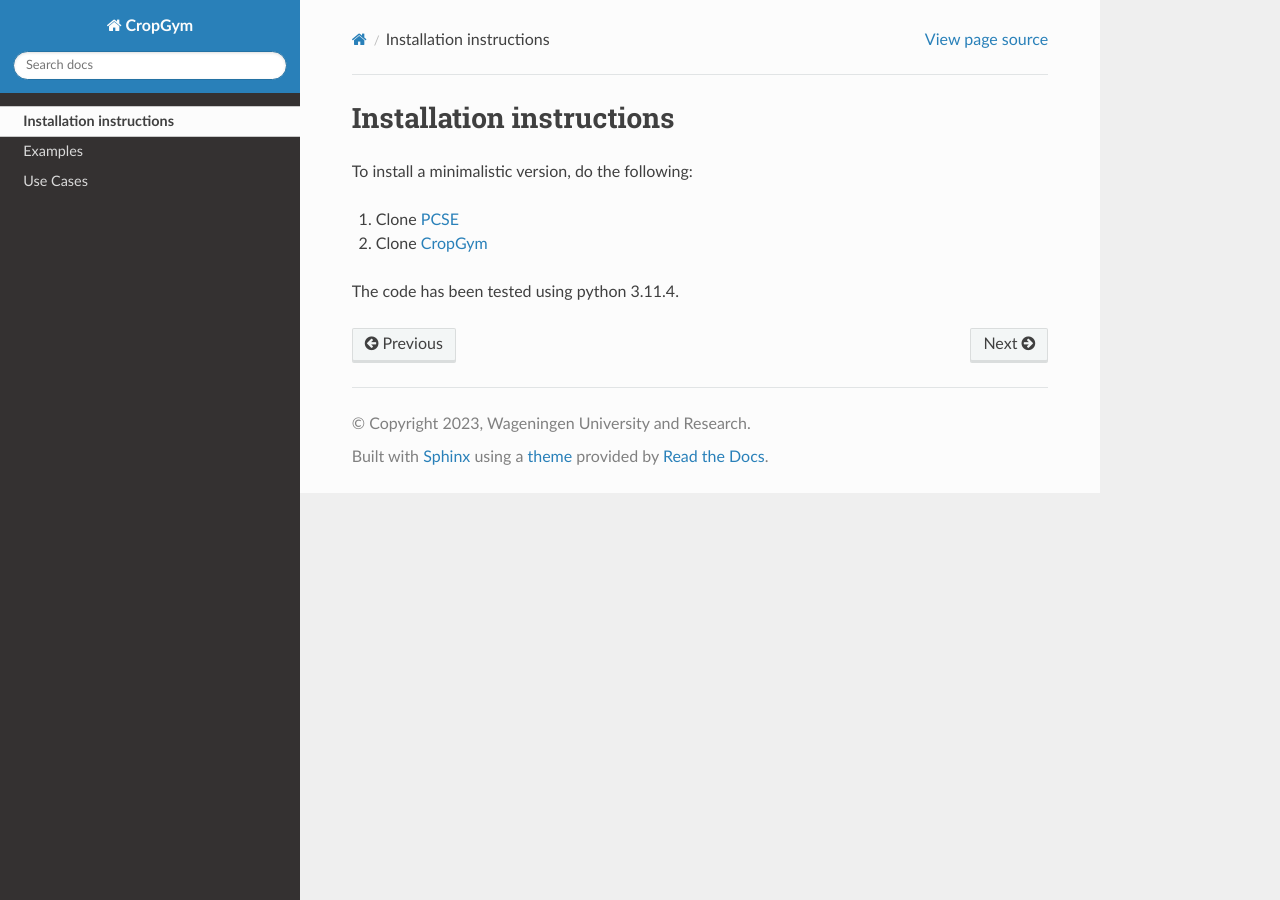
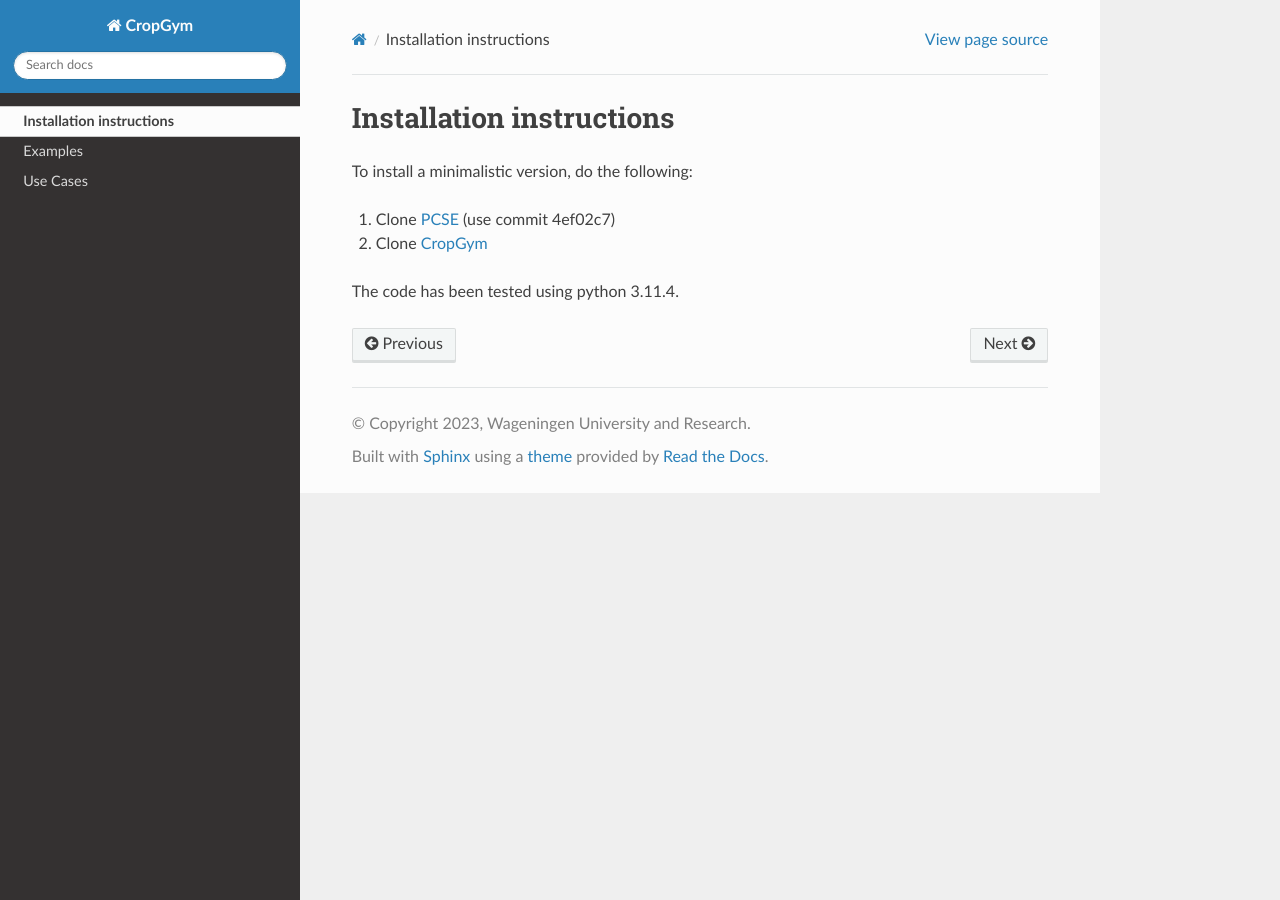
Before and after one commit to BigDataWUR/PCSE-Gym, a Sphinx documentation site: the page built from doc/installation.rst, in a window 1280 px wide. Built offline with Sphinx 7.4.7 and the Read the Docs theme 2.0.0, drawn with Linux system fonts in a browser that asks for light colours.

Commit message:
update installation.rst

```diff
--- a/doc/installation.rst
+++ b/doc/installation.rst
@@ -3,7 +3,7 @@ Installation instructions
 
 To install a minimalistic version, do the following:
 
-1. Clone `PCSE <https://github.com/ajwdewit/pcse.git>`__
+1. Clone `PCSE <https://github.com/ajwdewit/pcse.git>`__ (use commit 4ef02c7)
 2. Clone `CropGym <https://github.com/BigDataWUR/PCSE-Gym>`__
 
 The code has been tested using python 3.11.4.
```
